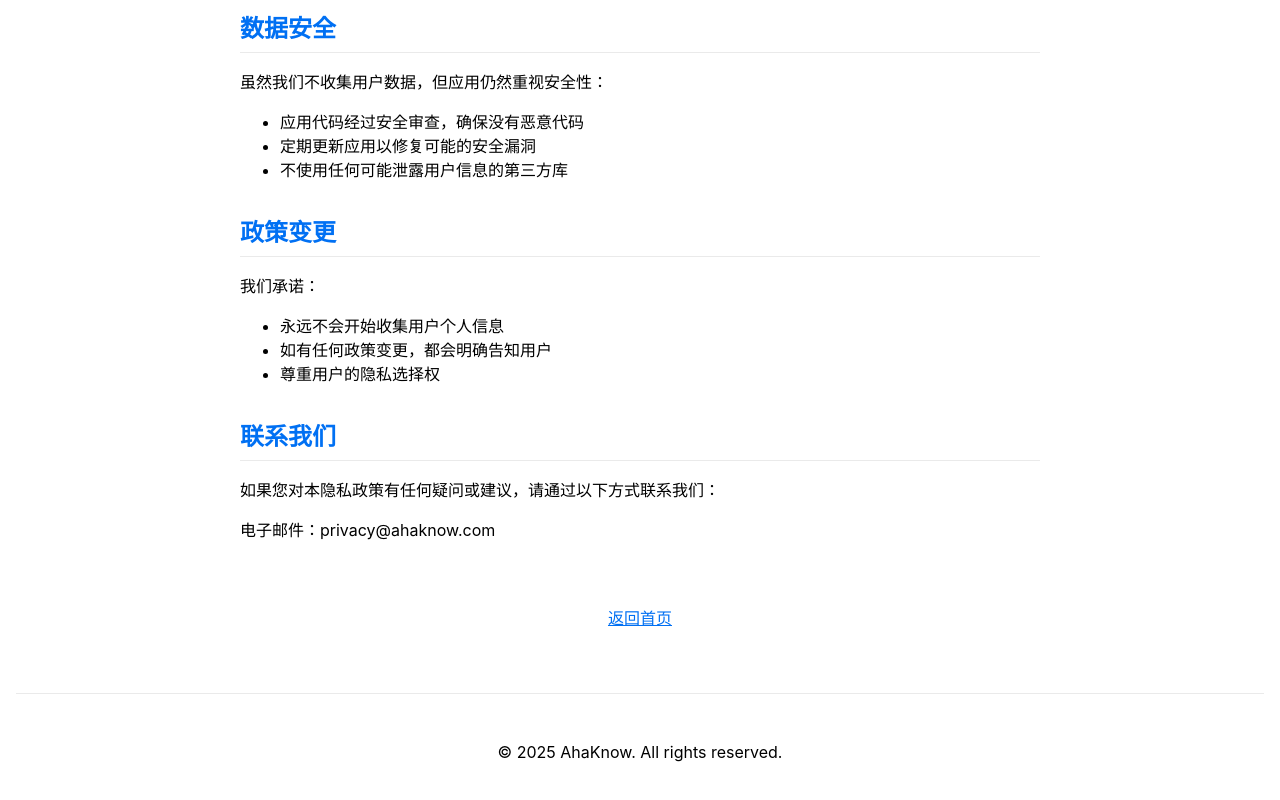
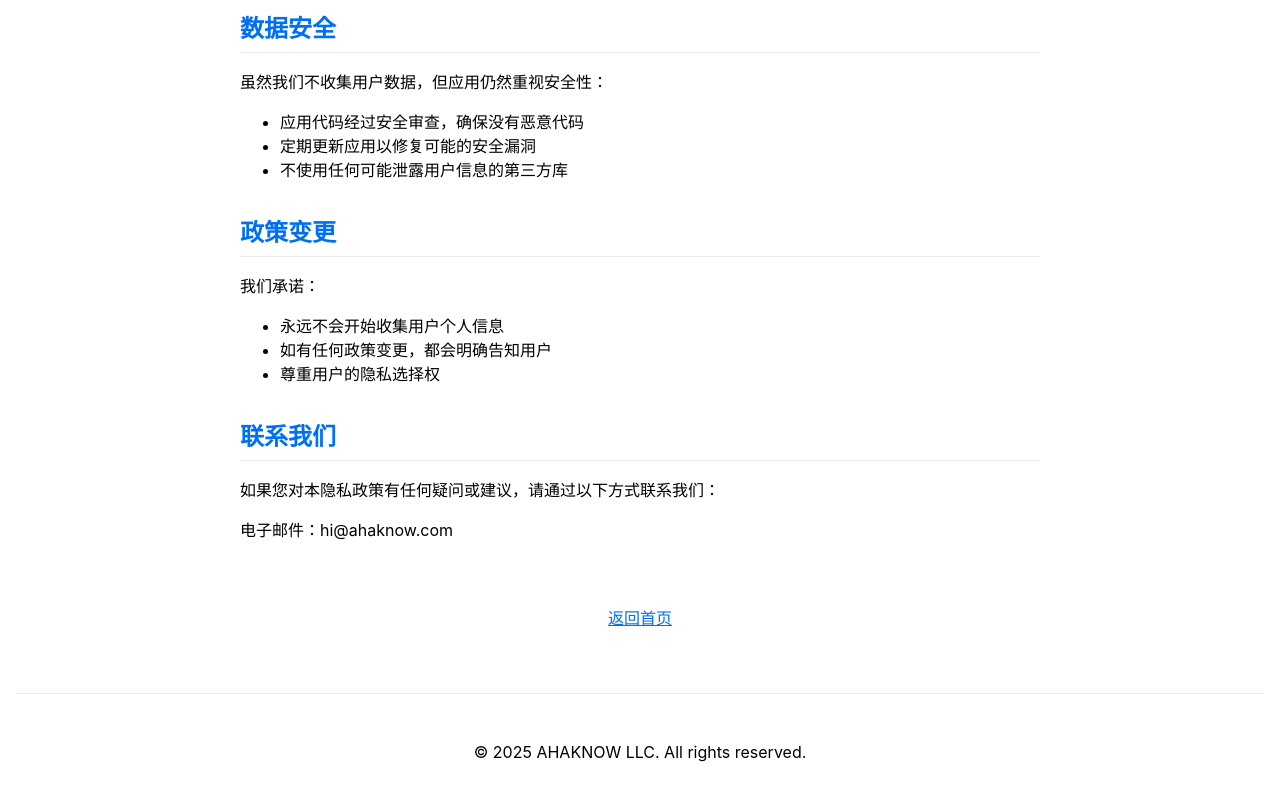
Before and after one commit to IHKYoung/AddrGO, a Next.js app: page /privacy in a window 1280 px wide. Shown: the part 1109-1909 px from the top of the page. Built offline with nearby package versions, Linux system fonts and the light colour scheme.

Commit message:
:tada: fix route

```diff
--- a/pages/index.js
+++ b/pages/index.js
@@ -60,7 +60,7 @@
       </main>
 
       <footer className={styles.footer}>
-        <p>&copy; {new Date().getFullYear()} AhaKnow. All rights reserved.</p>
+        <p>&copy; {new Date().getFullYear()} AHAKNOW LLC. All rights reserved.</p>
       </footer>
     </div>
   )
--- a/pages/privacy.js
+++ b/pages/privacy.js
@@ -79,7 +79,7 @@
           <section className={styles.section}>
             <h2>联系我们</h2>
             <p>如果您对本隐私政策有任何疑问或建议，请通过以下方式联系我们：</p>
-            <p>电子邮件：privacy@ahaknow.com</p>
+            <p>电子邮件：hi@ahaknow.com</p>
           </section>
         </div>
 
@@ -89,7 +89,7 @@
       </main>
 
       <footer className={styles.footer}>
-        <p>&copy; {new Date().getFullYear()} AhaKnow. All rights reserved.</p>
+        <p>&copy; {new Date().getFullYear()} AHAKNOW LLC. All rights reserved.</p>
       </footer>
     </div>
   )
```
Also changed, not shown: vercel.json.
